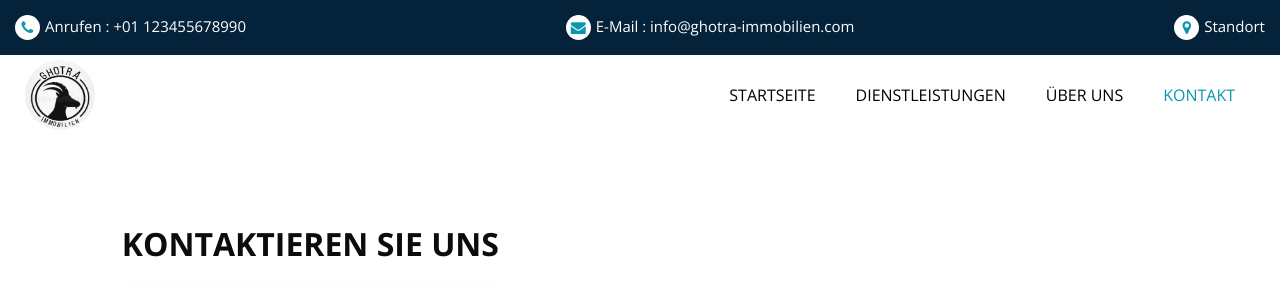
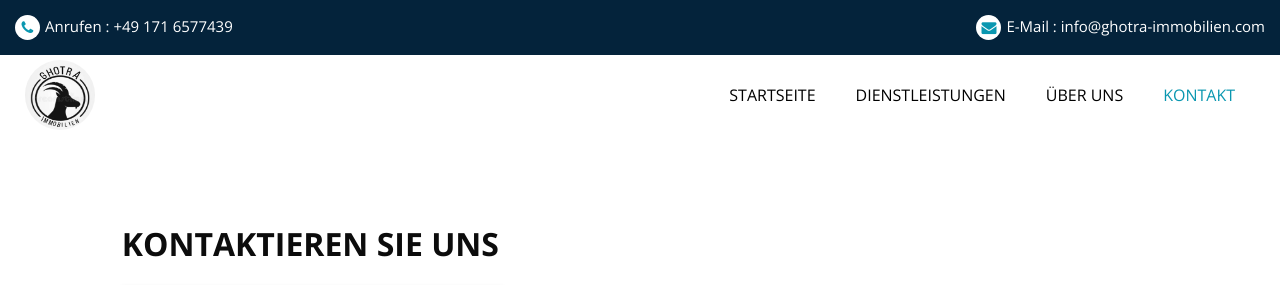
Before and after one commit to kartikprajapti123/Real-Estate-Consultant-Project, a Django app: page /contact/ in a window 1280 px wide; the page is wider, and only the part inside the window is pictured. Shown: the top 285 px of that part. Run offline with Django 5.2, Linux system fonts and the light colour scheme; some libraries are stand-ins or nearby versions.

Commit message:
Update base.html

```diff
--- a/harpreet_singh/templates/base.html
+++ b/harpreet_singh/templates/base.html
@@ -50,7 +50,7 @@
             <a href="#" >
               <i class="fa fa-phone" aria-hidden="true"></i>
               <span>
-                Anrufen : +01 123455678990
+                Anrufen : +49 171 6577439
               </span>
             </a>
             <a href="mailto:info@ghotra-immobilien.com" target="_blank">
@@ -59,12 +59,12 @@
                 E-Mail : info@ghotra-immobilien.com
               </span>
             </a>
-            <a href="https://maps.google.com/?q=virat+nagar+ahmedabad" target="_blank">
+            <!-- <a href="https://maps.google.com/?q=virat+nagar+ahmedabad" target="_blank">
               <i class="fa fa-map-marker" aria-hidden="true"></i>
               <span>
                 Standort
               </span>
-            </a>
+            </a> -->
           </div>
         </div>
       </div>
@@ -112,16 +112,16 @@
                   Adresse
                 </h4>
                 <div class="contact_link_box">
-                  <a href="https://maps.google.com/?q=virat+nagar+ahmedabad">
+                  <!-- <a href="https://maps.google.com/?q=virat+nagar+ahmedabad">
                     <i class="fa fa-map-marker" aria-hidden="true"></i>
                     <span>
                       Virat Nagar
                     </span>
-                  </a>
+                  </a> -->
                   <a href="#">
                     <i class="fa fa-phone" aria-hidden="true"></i>
                     <span>
-                      Anrufen +01 1234567890
+                      Anrufen +49 171 6577439
                     </span>
                   </a>
                   <a href="mailto:info@ghotra-immobilien.com">
@@ -133,10 +133,10 @@
                 </div>
               </div>
               <div class="info_social">
-                <a href="">
+                <a href="https://www.facebook.com/share/R4SP8WTwxFbcX2T5/?mibextid=qi2Omg">
                   <i class="fa fa-facebook" aria-hidden="true"></i>
                 </a>
-                <a href="">
+                <!-- <a href="">
                   <i class="fa fa-twitter" aria-hidden="true"></i>
                 </a>
                 <a href="">
@@ -144,7 +144,7 @@
                 </a>
                 <a href="">
                   <i class="fa fa-instagram" aria-hidden="true"></i>
-                </a>
+                </a> -->
               </div>
             </div>
             <div class="col-md-6 col-lg-3 info_col">
@@ -190,7 +190,7 @@
           <p>
             &copy; <span id="displayYear"></span> Alle Rechte vorbehalten von
             <a href="https://kartikprajapati.com">kartikprajapati.com</a>
-            <a href="#">+91-9106566253</a>
+            <a href="#">+91 9106566253</a>
           </p>
         </div>
     </section>
```
